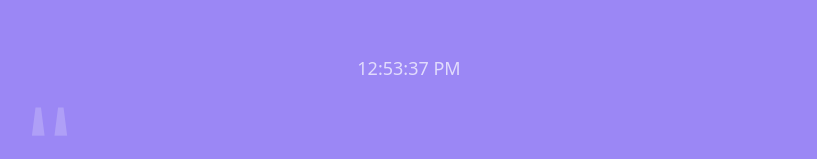
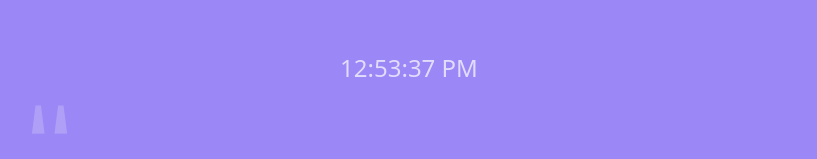
Before and after one commit to kostpr2015/quotess, a React (Vite) app: page / in a window 1280 px wide. Shown: the part 170-329 px from the top of the page, without its empty margins (231-1048 px from the left). Built offline with nearby package versions, Linux system fonts and the light colour scheme.

Commit message:
Refactor: Improve time display
Update the time display to a more modern and English-style format.

```diff
--- a/src/components/QuoteDisplay.tsx
+++ b/src/components/QuoteDisplay.tsx
@@ -1,4 +1,3 @@
-
 import React, { useState, useEffect } from 'react';
 import { quotes } from '../data/quotes';
 import { Quote } from 'lucide-react';
@@ -7,7 +6,7 @@ const QuoteDisplay = () => {
   const [currentQuote, setCurrentQuote] = useState(quotes[0]);
   const [fadeIn, setFadeIn] = useState(true);
   const [currentIndex, setCurrentIndex] = useState(0);
-  const [currentTime, setCurrentTime] = useState(new Date().toLocaleTimeString());
+  const [currentTime, setCurrentTime] = useState(new Date());
 
   useEffect(() => {
     // Update quote every 10 seconds
@@ -23,7 +22,7 @@ const QuoteDisplay = () => {
 
     // Update time every second
     const updateTime = () => {
-      setCurrentTime(new Date().toLocaleTimeString());
+      setCurrentTime(new Date());
     };
 
     // Set up intervals
@@ -36,6 +35,14 @@ const QuoteDisplay = () => {
     };
   }, [currentIndex]);
 
+  // Format time in a modern, 12-hour English style
+  const formattedTime = currentTime.toLocaleString('en-US', {
+    hour: 'numeric',
+    minute: '2-digit',
+    second: '2-digit',
+    hour12: true
+  });
+
   return (
     <div className="min-h-screen flex flex-col items-center justify-center p-6 bg-[#9b87f5]">
       <div className="max-w-3xl w-full relative">
@@ -44,7 +51,7 @@ const QuoteDisplay = () => {
         <div className="absolute -bottom-32 right-0 text-white/20 text-[120px] font-serif">"</div>
 
         <div className="text-center mb-8">
-          <p className="text-lg font-medium text-white/70">{currentTime}</p>
+          <p className="text-2xl font-medium text-white/70">{formattedTime}</p>
         </div>
 
         <div
```
